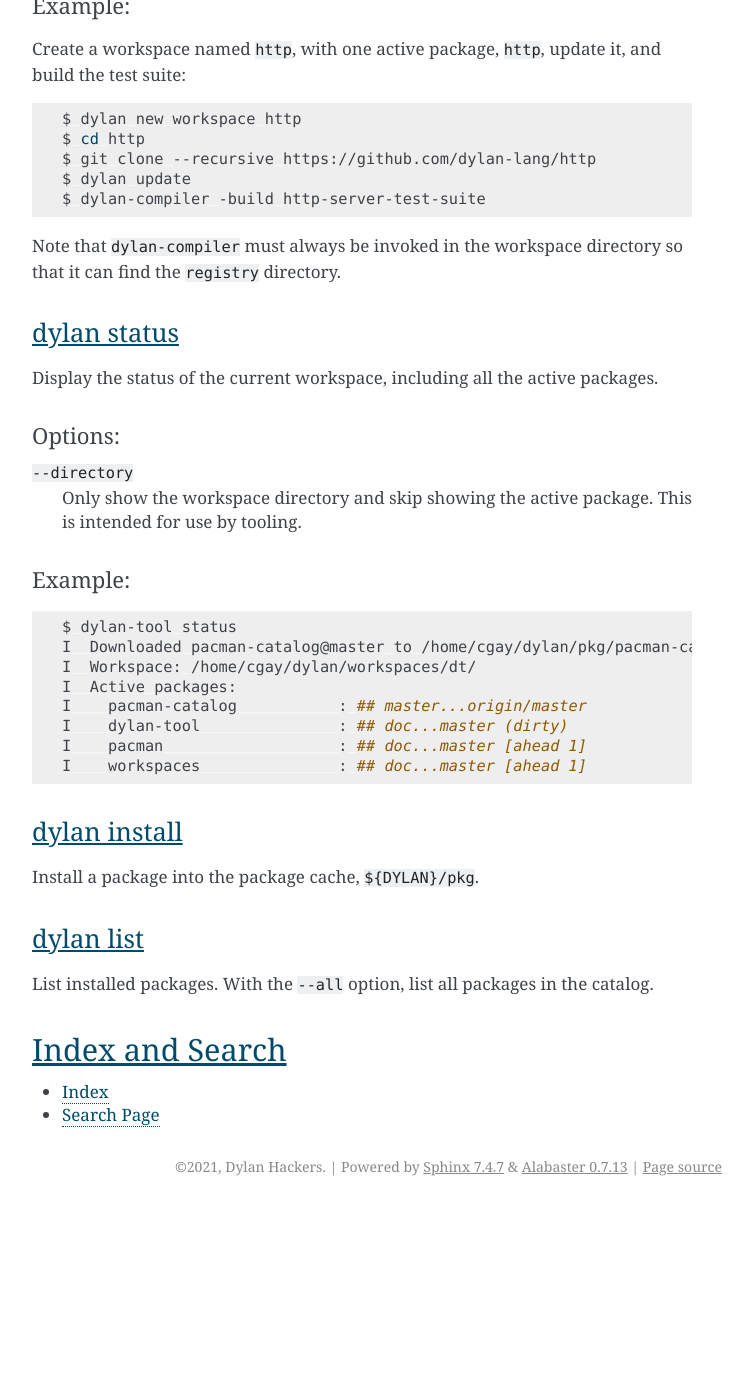
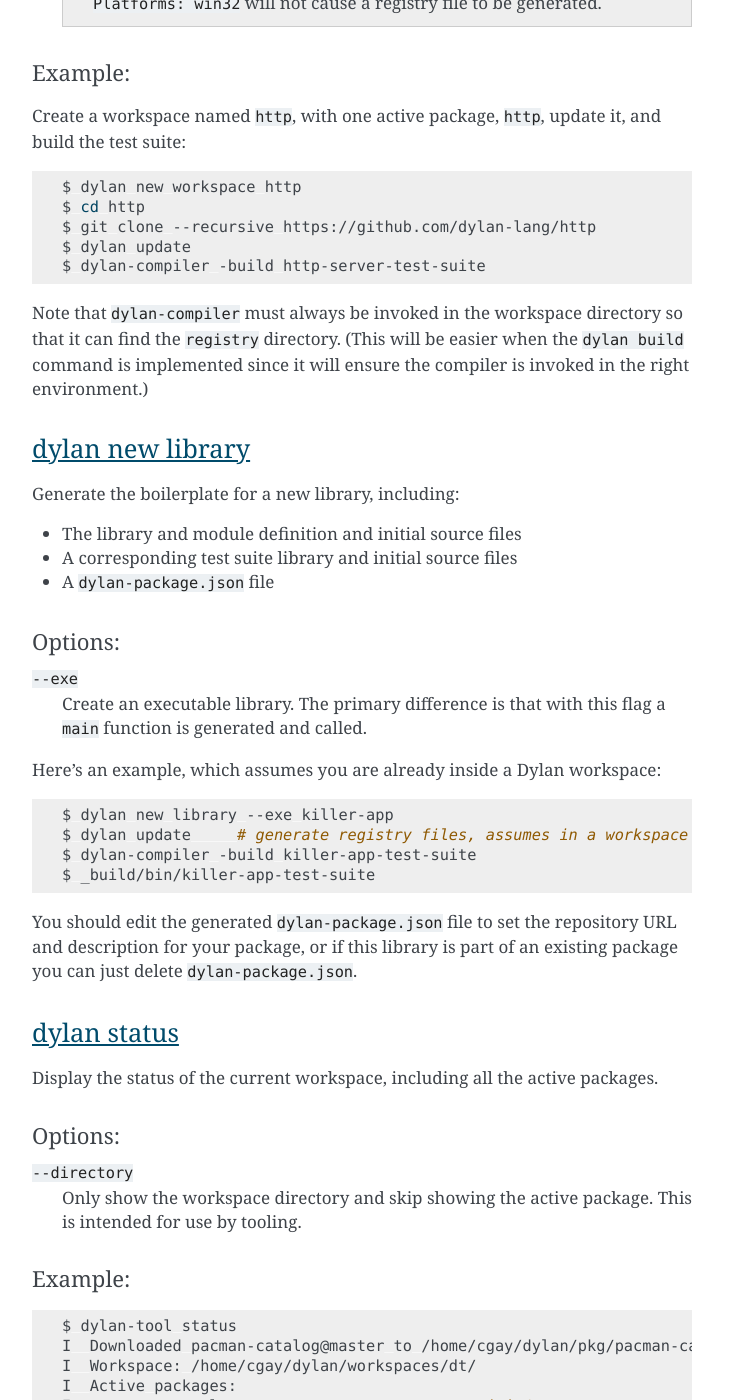
Before and after one commit to dylan-lang/dylan-tool, a Sphinx documentation site: the page built from documentation/source/index.rst, in a window 1280 px wide and 1400 px high, scrolled down 3274 px. Shown: the whole window, without its empty margins (388-1141 px from the left). Built offline with Sphinx 7.4.7, drawn with Linux system fonts in a browser that asks for light colours; before the commit the page ends 4480 px from its top, so only the background shows below that; some of the changed text lies outside the part shown.

Commit message:
Document "dylan new library" command

```diff
--- a/documentation/source/index.rst
+++ b/documentation/source/index.rst
@@ -56,6 +56,7 @@
 
         $ git clone --recursive https://github.com/dylan-lang/dylan-tool.git
         $ cd dylan-tool
+        $ make test
         $ make install
 
 #.  Make sure that `$DYLAN/bin` is on your `$PATH`. If you prefer not to set `$DYLAN`,
@@ -84,8 +85,8 @@
 Package Manager
 ===============
 
-The `dylan` tool relies on :doc:`pacman` (the Dylan package manager, unrelated
-to the Arch Linux tool) to install dependencies. See :doc:`the pacman
+The `dylan` tool relies on :doc:`pacman`, the Dylan package manager (unrelated
+to the Arch Linux tool), to install dependencies. See :doc:`the pacman
 documentation <pacman>` for information on how to define a package, version
 syntax, and how dependency resolution works.
 
@@ -138,9 +139,11 @@
 dylan update
 ------------
 
-The `update` subcommand must be run inside a workspace directory and performs two actions:
+The `update` subcommand be be run from anywhere inside a workspace directory
+and performs two actions:
 
-#.  Installs all package dependencies, as specified in their `pkg.json` files.
+#.  Installs all package dependencies, as specified in their
+    `dylan-package.json` files.
 
 #.  Updates the registry to have an entry for each library in the workspace
     packages or their dependencies.
@@ -167,11 +170,40 @@
    $ dylan-compiler -build http-server-test-suite
 
 Note that `dylan-compiler` must always be invoked in the workspace directory so
-that it can find the `registry` directory.
+that it can find the `registry` directory. (This will be easier when the `dylan
+build` command is implemented since it will ensure the compiler is invoked in
+the right environment.)
 
 .. index::
    single: dylan status subcommand
    single: subcommand; dylan status
+
+dylan new library
+-----------------
+
+Generate the boilerplate for a new library, including:
+
+* The library and module definition and initial source files
+* A corresponding test suite library and initial source files
+* A `dylan-package.json` file
+
+Options:
+~~~~~~~~
+
+`--exe`
+  Create an executable library. The primary difference is that with this
+  flag a `main` function is generated and called.
+
+Here's an example, which assumes you are already inside a Dylan workspace::
+
+  $ dylan new library --exe killer-app
+  $ dylan update     # generate registry files, assumes in a workspace
+  $ dylan-compiler -build killer-app-test-suite
+  $ _build/bin/killer-app-test-suite
+
+You should edit the generated `dylan-package.json` file to set the repository
+URL and description for your package, or if this library is part of an existing
+package you can just delete `dylan-package.json`.
 
 dylan status
 ------------
```
Also changed, not shown: other parts of documentation/source/index.rst (+2 -2 lines).
